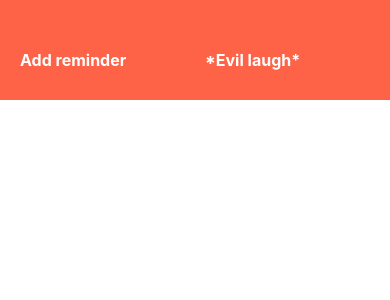
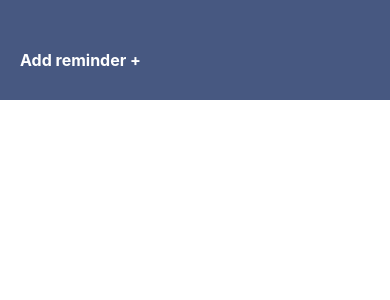
Before and after one commit to uddesson/remind-me, a React Native app: screen / in a window 390 px wide. Shown: the top 300 px of the page. Built offline with nearby package versions, Linux system fonts and the light colour scheme.

Commit message:
Remove temporary delete all-action in header

```diff
--- a/src/components/Header.js
+++ b/src/components/Header.js
@@ -6,24 +6,19 @@ import { HeaderOne } from './common/TextFormats';
 
 const mapStateToProps = state => ({ showModal: state.reminders.showModal });
 const mapDispatchToProps = dispatch => ({
-  triggerToggleModal: () => dispatch(toggleModal()),
-  triggerDeleteAllReminders: () => dispatch(deleteAllReminders())
+  triggerToggleModal: () => dispatch(toggleModal())
 });
 
 @connect(mapStateToProps, mapDispatchToProps)
 export default class Header extends Component {
   render() {
-    const { triggerToggleModal, triggerDeleteAllReminders } = this.props;
+    const { triggerToggleModal } = this.props;
     return (
       <View style={styles.container}>
         <View style={styles.row}>
 
           <TouchableOpacity style={styles.col} onPress={() => {triggerToggleModal()}}>
-            <HeaderOne>Add reminder</HeaderOne>
-          </TouchableOpacity>
-
-          <TouchableOpacity style={styles.col} onPress={() => {triggerDeleteAllReminders()}}>
-            <HeaderOne>*Evil laugh*</HeaderOne>
+            <HeaderOne>Add reminder +</HeaderOne>
           </TouchableOpacity>
 
         </View>
@@ -37,7 +32,7 @@ const styles = StyleSheet.create({
     paddingTop: 50,
     paddingBottom: 30,
     paddingLeft: 20,
-    backgroundColor: 'tomato',
+    backgroundColor: '#475881',
   },
   row: {
     width: '100%',
```
